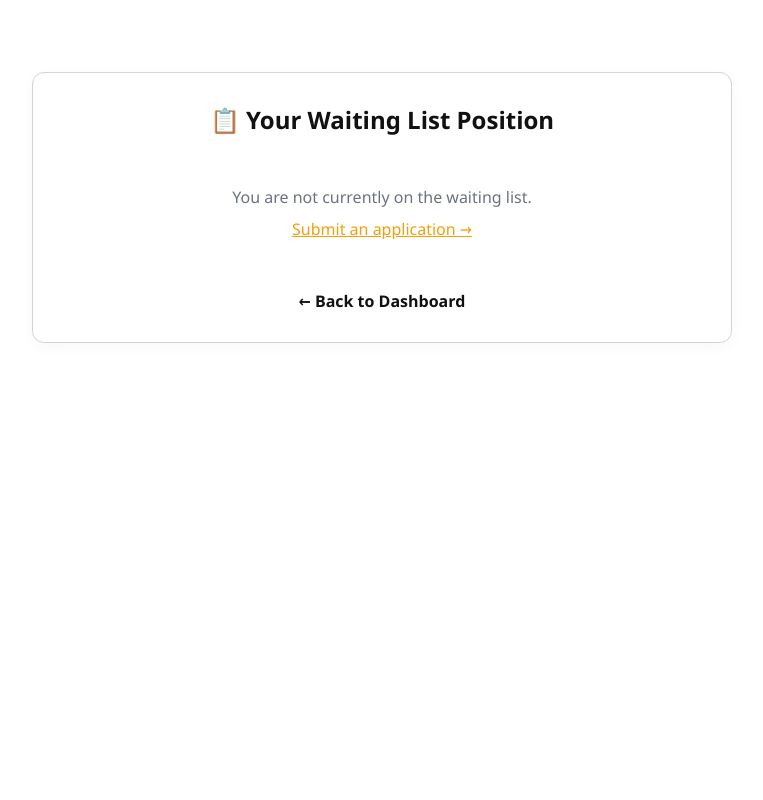
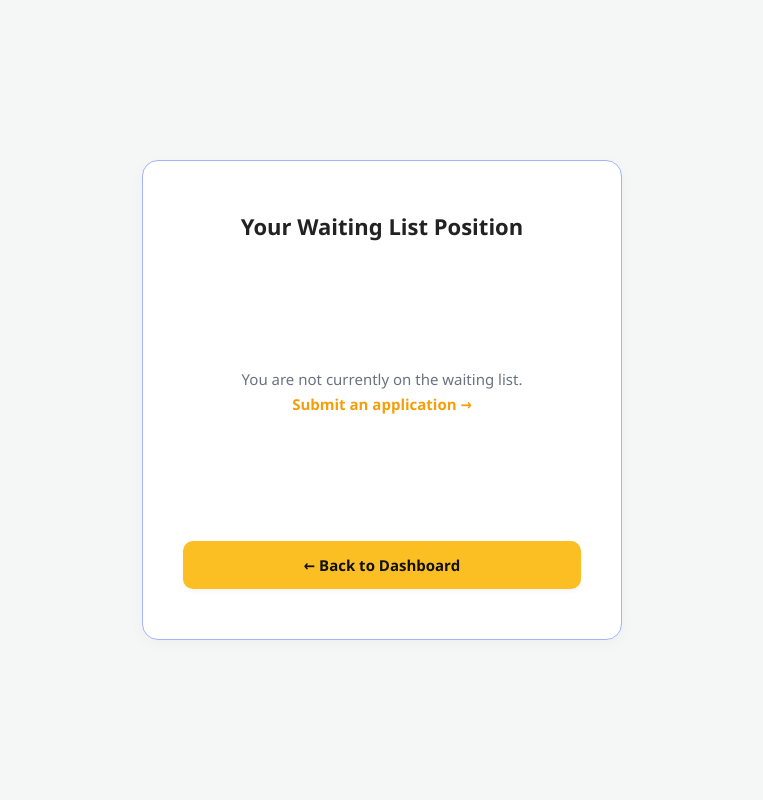
Before and after one commit to GayanPradeepJayawardhana/Quarters-Management-System---No_Framework, a PHP site: page /dashboard/waiting_list.php in a window 1280 px wide. Shown: the whole page, without its empty margins (258-1021 px from the left). Run offline with PHP 8.4, Linux system fonts and the light colour scheme; the visitor is signed in with stand-in values (Sample User, id 1); data that the repository does not hold is empty.

Commit message:
I completed the UI, database, and backend for the Waiting List module.

```diff
--- a/dashboard/waiting_list.php
+++ b/dashboard/waiting_list.php
@@ -9,18 +9,23 @@ if (!isset($_SESSION['user_id'])) {
 
 $user_id = $_SESSION['user_id'];
 
-$sql = "SELECT * FROM waiting_list WHERE user_id = ?";
+// දින සහ designation අගය මත පදනම්ව ස්වයංක්‍රීයව rank එක ගණනය කිරීම
+$sql = "SELECT a1.*,
+               (SELECT COUNT(*)
+                FROM waiting_list a2
+                WHERE (a2.applied_date < a1.applied_date)
+                   OR (a2.applied_date = a1.applied_date AND a2.designation_score > a1.designation_score)
+                   OR (a2.applied_date = a1.applied_date AND a2.designation_score = a1.designation_score AND a2.id <= a1.id)
+               ) AS calculated_position
+        FROM waiting_list a1
+        WHERE a1.user_id = ?";
+
 $stmt = $conn->prepare($sql);
 $stmt->bind_param("i", $user_id);
 $stmt->execute();
 $result = $stmt->get_result();
 $waiting = $result->fetch_assoc();
-
-// Get total waiting count
-$total_sql = "SELECT COUNT(*) as total FROM waiting_list";
-$total_result = $conn->query($total_sql);
-$total_row = $total_result->fetch_assoc();
-$total_waiting = $total_row['total'];
+$stmt->close();
 ?>
 
 <!DOCTYPE html>
@@ -28,93 +33,149 @@ $total_waiting = $total_row['total'];
 <head>
     <meta charset="UTF-8">
     <meta name="viewport" content="width=device-width, initial-scale=1.0">
-    <title>Waiting List</title>
-    <link rel="stylesheet" href="style.css">
+    <title>Your Waiting List Position</title>
     <style>
-        .waiting-container {
-            max-width: 700px;
-            margin: 40px auto;
-            padding: 30px;
+        * {
+            box-sizing: border-box;
+            margin: 0;
+            padding: 0;
+            font-family: 'Segoe UI', Tahoma, Geneva, Verdana, sans-serif;
+        }
+
+        body {
+            background-color: #f4f7f6;
+            display: flex;
+            justify-content: center;
+            align-items: center;
+            height: 100vh;
+        }
+
+        /* දෙවන රූපයේ ඇති ආකාරයට බෝඩරය සහ Mouse hover කරද්දී Glow වීම */
+        .container {
             background: #ffffff;
-            border: 1px solid #d1d5db;
-            border-radius: 12px;
-            box-shadow: 0 4px 15px rgba(0,0,0,0.03);
+            border: 1.5px solid #a5b4fc; /* Soft blue border */
+            border-radius: 16px;
+            padding: 40px;
+            width: 480px;
+            height: 480px;
+            box-shadow: 0 4px 15px rgba(0, 0, 0, 0.03);
+            display: flex;
+            flex-direction: column;
+            justify-content: space-between;
+            align-items: center;
             text-align: center;
+            transition: all 0.3s ease-in-out;
         }
-        .waiting-container h2 {
-            color: #111;
-            margin-bottom: 20px;
+
+        /* Container එක මතට Mouse එක ගෙන යන විට (Hover) Blue පාටින් Glow වීම */
+        .container:hover {
+            border-color: #3b82f6;
+            box-shadow: 0 0 20px rgba(59, 130, 246, 0.3);
         }
+
+        /* උඩින් ඇති ශීර්ෂය */
+        .main-heading {
+            font-size: 22px;
+            font-weight: bold;
+            color: #222;
+            line-height: 1.4;
+            margin-top: 10px;
+        }
+
+        /* මැද ඇති Position කොටස */
+        .position-wrapper {
+            display: flex;
+            flex-direction: column;
+            align-items: center;
+            gap: 10px;
+        }
+
         .position-box {
-            background: #f3f4f6;
-            padding: 40px;
-            border-radius: 12px;
-            margin: 20px 0;
+            border: 1.5px solid #cbd5e1;
+            border-radius: 8px;
+            width: 85px;
+            height: 65px;
+            display: flex;
+            justify-content: center;
+            align-items: center;
+            background: #fff;
         }
+
         .position-number {
-            font-size: 72px;
-            font-weight: 700;
-            color: #f59e0b;
+            font-size: 32px;
+            font-weight: bold;
+            color: #222;
         }
+
         .position-label {
-            font-size: 18px;
-            color: #4b5563;
+            font-size: 16px;
+            color: #555;
+            font-weight: 500;
         }
-        .total-waiting {
-            color: #6b7280;
-            font-size: 16px;
+
+        /* යටින් ඇති බටන් එක (දෙවන රූපයේ පාට සහ hover efekt එක) */
+        .back-btn-container {
+            width: 100%;
+            margin-bottom: 10px;
         }
-        .info-card {
-            background: #f9fafb;
-            padding: 15px;
-            border-radius: 8px;
-            margin: 15px 0;
+
+        .back-btn {
+            display: block;
+            width: 100%;
+            background: #fbbf24; /* දෙවන රූපයේ ඇති කහ/තැඹිලි පාට */
+            border: none;
+            color: #111; /* මුලින් කළු පාට අකුරු */
+            padding: 14px 0;
+            border-radius: 10px;
+            font-size: 15px;
+            font-weight: 600;
+            text-decoration: none;
+            cursor: pointer;
+            transition: all 0.3s ease;
+            text-align: center;
+            box-shadow: 0 2px 5px rgba(0,0,0,0.05);
         }
-        .back-link {
-            display: inline-block;
-            margin-top: 20px;
-            color: #111;
-            text-decoration: none;
-            font-weight: 600;
+
+        /* බටන් එක මතට Mouse එක ගෙන යන විට (Hover) පාට මාරු වීම */
+        .back-btn:hover {
+            background:  #fbbf24; /* ටිකක් තද කහ/තැඹිලි පාටක් */
+            color: #ffffff;      /* අකුරු සුදු පාටට හැරේ */
         }
-        .back-link:hover { color: #f59e0b; }
+
         .no-position {
-            padding: 30px;
+            font-size: 15px;
             color: #6b7280;
         }
     </style>
 </head>
 <body>
-    <div class="dashboard-container">
-        <div class="waiting-container">
-            <h2>📋 Your Waiting List Position</h2>
 
-            <?php if ($waiting): ?>
-                <div class="position-box">
-                    <div class="position-number">#<?php echo htmlspecialchars($waiting['position']); ?></div>
-                    <div class="position-label">Your Position</div>
+    <div class="container">
+        <!-- 1. උඩින් ඇති ශීර්ෂය -->
+        <div class="main-heading">
+            Your Waiting List Position
         </div>
 
-                <div class="info-card">
-                    <strong>Quarter Type:</strong> <?php echo htmlspecialchars($waiting['quarter_type']); ?>
+        <!-- 2. මැද ඇති Position කොටස -->
+        <?php if ($waiting): ?>
+            <div class="position-wrapper">
+                <div class="position-box">
+                    <div class="position-number"><?php echo htmlspecialchars($waiting['calculated_position']); ?></div>
                 </div>
-
-                <div class="total-waiting">
-                    Total applicants in queue: <strong><?php echo $total_waiting; ?></strong>
-                </div>
-
-                <div style="margin-top: 20px; padding: 15px; background: #fef3c7; border-radius: 8px; color: #92400e;">
-                    ⏳ Estimated waiting time: Approximately 2-4 weeks
+                <div class="position-label">Your Position</div>
             </div>
         <?php else: ?>
             <div class="no-position">
                 <p>You are not currently on the waiting list.</p>
-                    <p style="margin-top: 10px;"><a href="request_quarters.php" style="color: #f59e0b;">Submit an application →</a></p>
+                <p style="margin-top: 5px;"><a href="request_quarters.php" style="color: #f59e0b; text-decoration: none; font-weight: 600;">Submit an application &rarr;</a></p>
             </div>
         <?php endif; ?>
 
-            <a href="index.php" class="back-link">&larr; Back to Dashboard</a>
+        <!-- 3. යටින් ඇති Back to Dashboard බටන් එක -->
+        <div class="back-btn-container">
+            <a href="index.php" class="back-btn">&larr; Back to Dashboard</a>
         </div>
     </div>
+
 </body>
 </html>
--- a/db.php
+++ b/db.php
@@ -9,7 +9,9 @@ $conn = new mysqli($host, $username, $password, $dbname);
 
 // Check connection
 if ($conn->connect_error) {
-    die("Database Connection Failed: " . $conn->connect_error);
+    // JSON ආකෘතියෙන් error එක ලබා දීම (Frontend එකට බාධාවකින් තොරව catch කර ගැනීමට)
+    header('Content-Type: application/json');
+    die(json_encode(['success' => false, 'error' => 'Database Connection Failed: ' . $conn->connect_error]));
 }
 
 // Set UTF-8 character set support
```
Lines whose indentation alone changed are shown as unchanged.
